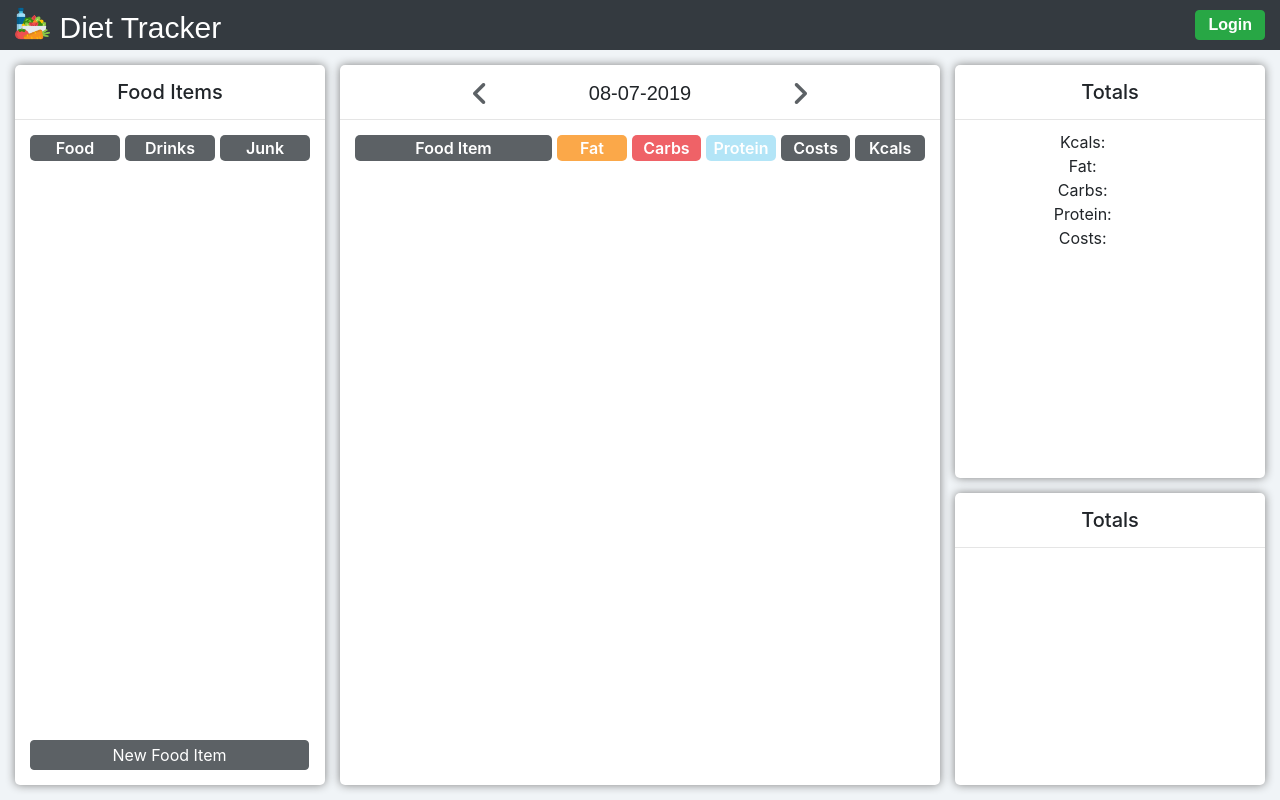
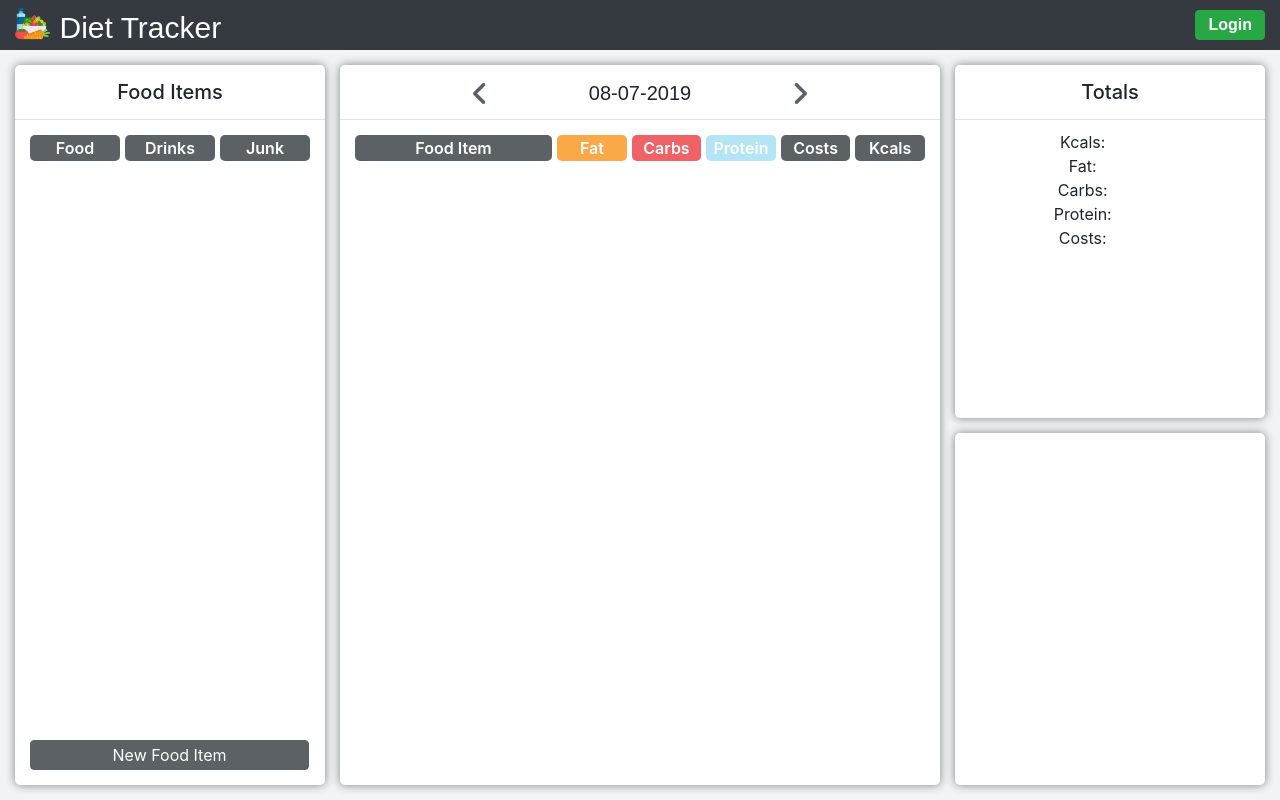
Before and after one commit to jellevanderschaaf/Diet-Tracker, a PHP site: page / in a window 1280 px wide. Run offline with PHP 8.4, Linux system fonts and the light colour scheme; data that the repository does not hold is empty; some libraries are stand-ins or nearby versions; some web fonts are replaced.

Commit message:
Fixed the row height and row gap.

```diff
--- a/index.php
+++ b/index.php
@@ -259,7 +259,7 @@ if (isset($_POST['create_button'])) {
 
         <div class="grid-item-right">
 
-        <div class="grid-item-right-sub">
+        <div class="grid-item-right-sub-one">
             <h5 class="headerLeftRight">Totals</h5>
             <hr>
 
@@ -290,13 +290,11 @@ if (isset($_POST['create_button'])) {
 
 
                 <div class="grid-item-right-sub">
-                <h5 class="headerLeftRight">Totals</h5>
-            <hr>
+
 
 
                 </div>
                 </div>
-
     </div>
 
 
--- a/styles.css
+++ b/styles.css
@@ -102,8 +102,8 @@
 
     .grid-item-right {
         display: grid;
-        grid-template-rows: 50% - 8px 50% - 7px;
-        grid-row-gap: 15px;
+        grid-template-rows: 50% 50%;
+        row-gap: 7.5px;
         height: 100%;
         min-width: 300px;
     }
@@ -116,6 +116,18 @@
         -moz-box-shadow: 0 0 10px grey;
         -webkit-box-shadow: 0 0 10px grey;
         -o-box-shadow: 0 0 10px grey;
+        height: calc(100% - 7.5px);
+    }
+
+    .grid-item-right-sub-one {
+        background-color: #FFFFFF;
+        border-radius: 5px;
+        text-align: center;
+        box-shadow: 0 0 10px grey;
+        -moz-box-shadow: 0 0 10px grey;
+        -webkit-box-shadow: 0 0 10px grey;
+        -o-box-shadow: 0 0 10px grey;
+        height: calc(100% - 7.5px);
     }
 
     .foodList {
```
